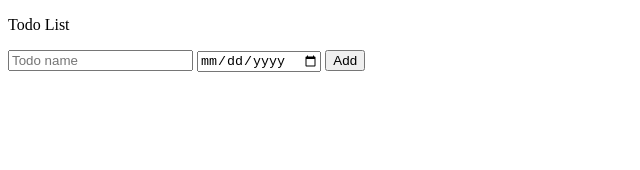
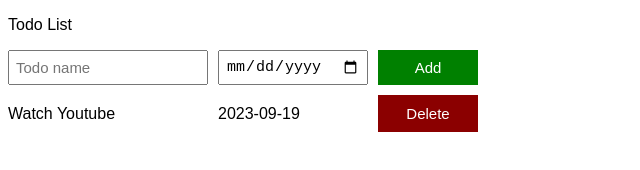
Before and after one commit to Soham-2002/Todo_List, a plain HTML site: page index.html in a window 1280 px wide. Shown: the whole page, without its empty margins (0-640 px from the left). Drawn offline with Linux system fonts and the light colour scheme.

Commit message:
Change Index.html

```diff
--- a/index.html
+++ b/index.html
@@ -3,7 +3,7 @@
 
 <head>
   <title>Todo List</title>
-  <link rel="stylesheet" href="styles/11-todo-list.css">
+  <link rel="stylesheet" href="styles/todo-list.css">
 </head>
 
 <body>
@@ -18,7 +18,7 @@
 
   <div class="js-todo-list todo-grid"></div>
 
-  <script src="scripts/11-todo-list.js"></script>
+  <script src="scripts/todo-list.js"></script>
 </body>
 
 </html>
```
